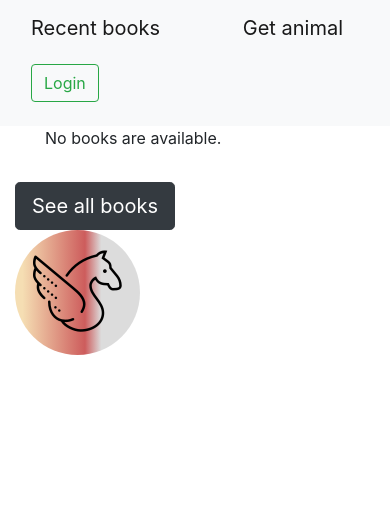
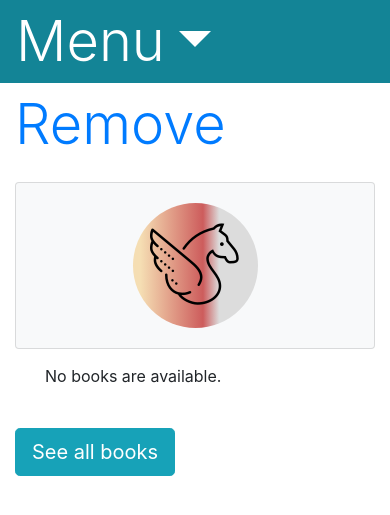
Before and after one commit to ElijahBelov/ElijahSite, a Django app: page /get_profile in a window 390 px wide. Shown: the top 515 px of the page. Run offline with Django 3.2, Linux system fonts and the light colour scheme; data that the repository does not hold is empty; some libraries are stand-ins or nearby versions.

Commit message:
mobile friendlier index

```diff
--- a/django/BookInventory/BookInventory/templates/index.html
+++ b/django/BookInventory/BookInventory/templates/index.html
@@ -4,43 +4,60 @@
 	{% load static %}
 	<link rel="stylesheet" href="https://maxcdn.bootstrapcdn.com/bootstrap/4.5.2/css/bootstrap.min.css">
 	<meta charset="UTF-8">
+	<meta name="viewport" content="width=device-width, initial-scale=1">
 	<link rel="shortcut icon" type="image/ico" href="https://uxwing.com/wp-content/themes/uxwing/download/resize.php?size=32x32&file=study-icon.png&category_slug=education-school" />
 	<title>Books</title>
 </head>
 <body>
-	<nav class="navbar navbar-light bg-light">
-		<div class="container-fluid">
-			<div class="navbar-header">
-				<a class="navbar-brand">Recent books</a>
-			</div>
-			<div class="nav navbar-nav navbar-middle">
-				<a class="navbar-brand" href="{% url 'get_profile' %}">Get animal</a>
-			</div>
+	<div class="nav-item dropdown">
+		<a href="#" class="nav-link dropdown-toggle btn-info display-4" data-bs-toggle="dropdown">Menu</a>
+		<ul class="dropdown-menu w-100">
+			<li class="ml-3 display-4">
+				<a href="{% url 'get_profile' %}">Get animal</a>
+			</li>
+			<li class="dropdown-divider"></li>
 			{% if user.is_authenticated %}
-			<div class="nav navbar-nav navbar-right">User: {{ user.get_username }}</div>
-				<div class="nav navbar-nav navbar-right">
+			<li class="ml-3 display-5">User: {{ user.get_username }}</li>
+			<li class="ml-3 display-4">
 				<form id="logout-form" method="post" action="{% url 'logout' %}" class="form-inline my-2 my-lg-0">
 					{% csrf_token %}
-						<button class="btn btn-outline-danger my-2 my-sm-0" type="submit">Logout</button>
+					<button class="btn btn-outline-danger my-2 my-sm-0 btn-lg" type="submit">Logout</button>
 				</form>
-				</div>
+			</li>
 			{% else %}
-				<div class="nav navbar-nav navbar-right">
+			<li class="ml-3 display-4">
 				<form id="login-form" method="get" action="{% url 'login' %}?next={{ request.path }}" class="form-inline my-2 my-lg-0">
 					{% csrf_token %}
 					<button class="btn btn-outline-success my-2 my-sm-0" type="submit">Login</button>
 				</form>
-					<!--<a class="navbar-brand" href="{% url 'login' %}?next={{ request.path }}">Login</a>-->
+
+			</li>
+			{% endif %}
+		</ul>
+	</div>
+	<div class="container">
+		{% if got_animal %}
+		<div class="pt-2 pb-3">
+			<a class="display-4" href="{% url 'home' %}">Remove</a>
+		</div>
+		{% else %}
+		<div class="pt-2">
+			<p class="display-4" href="#">Recent books</p>
 		</div>
 		{% endif %}
+		<div class="card-deck py-2">
+			{% if got_animal %}
+			<div class="card bg-light align-items-center">
+				<div class="card-body">
+					<div class="rounded-circle col d-flex align-items-center justify-content-center" style="height: 125px; width: 125px; {{ profile_background }}">
+						<img style="height: 100px; width: 100px;" src="https://elijahbelov.ca/static/animalicons/{{ got_animal }}" alt="Animal">
 					</div>
-</nav>
-
-	<div class="container">
-		<div class="card-deck">
+				</div>
+			</div>
+			{% endif %}
 			{% if book_list %}
 			{% for book in book_list %}
-			<div class="card" style="width: 36rem;">
+			<div class="card">
 				<div class="card-body bg-light">
 					<h5 class="card-title">
 						{{ book.title }}
@@ -53,21 +70,17 @@
 			<div style="margin-left: 8.333333%"><p>No books are available.</p></div>
 			{% endif %}
 			{% if user.is_authenticated %}
-			<div class="card text-center" style="width: 36rem;">
+			<div class="card text-center">
 				<div class="card-body bg-light">
-					<a href="{% url 'new_book' %}" role="button" class="btn btn-primary btn-lg btn-dark">Add Book</a>
+					<a href="{% url 'new_book' %}" role="button" class="btn btn-primary btn-lg btn-info">Add Book</a>
 				</div>
 			</div>
 			{% endif %}
 		</div>
 		<div class="pt-3">
-			<a href="{% url 'all_books' %}" role="button" class="btn btn-primary btn-lg btn-dark">See all books</a>
+			<a href="{% url 'all_books' %}" role="button" class="btn btn-primary btn-lg btn-info">See all books</a>
 		</div>
-		{% if got_animal %}
-			<div class="rounded-circle col d-flex align-items-center justify-content-center" style="height: 125px; width: 125px; {{ profile_background }}">
-					<img style="height: 100px; width: 100px;" src="https://elijahbelov.ca/static/animalicons/{{ got_animal }}" alt="My image">
 	</div>
-		{% endif %}
-	</div>
+	<script src="https://cdn.jsdelivr.net/npm/bootstrap@5.3.3/dist/js/bootstrap.bundle.min.js" integrity="sha384-YvpcrYf0tY3lHB60NNkmXc5s9fDVZLESaAA55NDzOxhy9GkcIdslK1eN7N6jIeHz" crossorigin="anonymous"></script>
 </body>
 </html>
```
Lines whose indentation alone changed are shown as unchanged.
